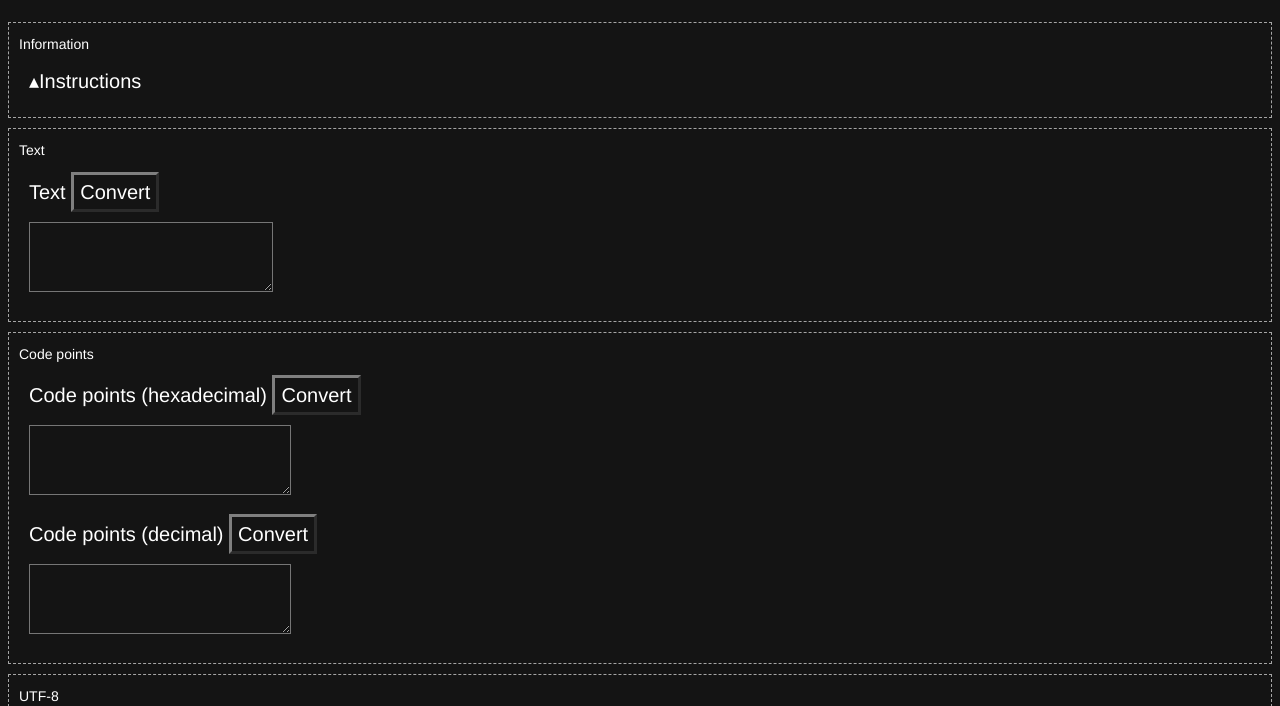
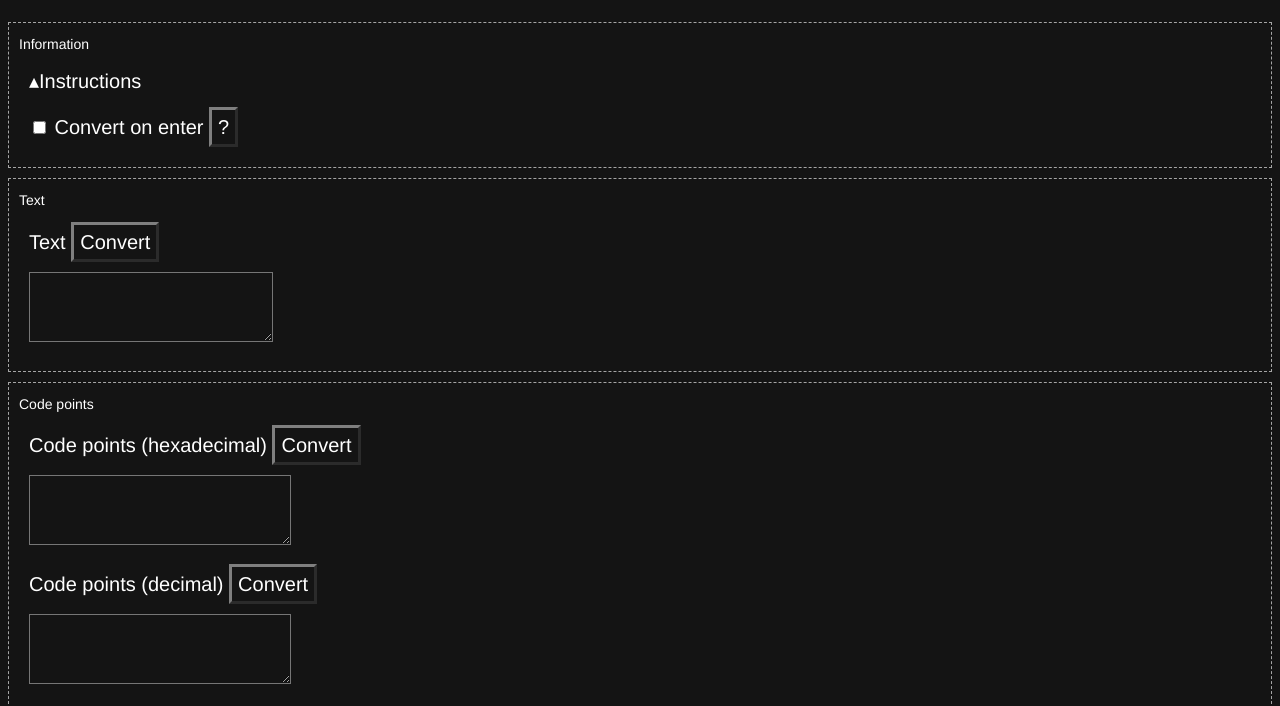
Before and after one commit to NutronStar45/nutronstar45.github.io, a website: page projects/unicode_converter.html in a window 1280 px wide. Shown: the part 94-800 px from the top of the page. Drawn offline with nearby package versions, Linux system fonts and the light colour scheme.

Commit message:
feat(Unicode): add option to convert on enter

```diff
--- a/projects/unicode_converter.html
+++ b/projects/unicode_converter.html
@@ -32,6 +32,15 @@
                         Whitespaces are not needed for encoding forms in hexadecimal and binary.
                     </div>
                 </details>
+            </div>
+
+            <div>
+                <label>
+                    <input id="convert-on-enter" type="checkbox"> Convert on enter
+                </label> <button commandfor="help-convert-on-enter" command="show-modal">?</button>
+                <dialog id="help-convert-on-enter" closedby="any">
+                    Convert on enter: pressing enter in a representation converts from that representation.
+                </dialog>
             </div>
         </section>
 
--- a/styles/common.css
+++ b/styles/common.css
@@ -165,3 +165,7 @@ summary {
         content: "\25be";
     }
 }
+
+::backdrop {
+    backdrop-filter: brightness(70%);
+}
```
Also changed, not shown: dist/maze/maze.mjs, dist/unicode_converter/unicode_converter.mjs, src/maze/maze.mts, src/unicode_converter/unicode_converter.mts.
